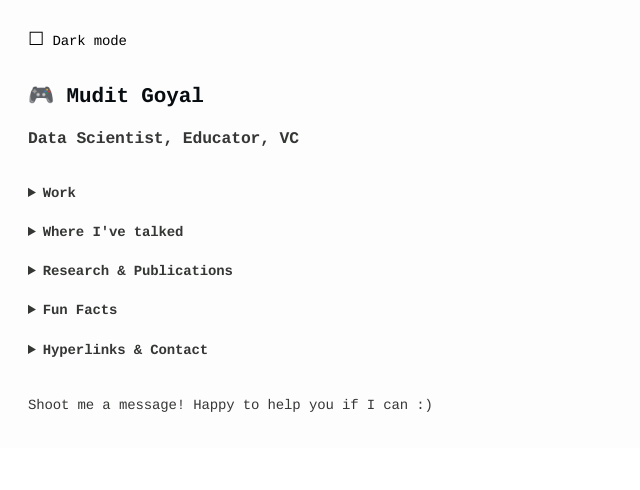
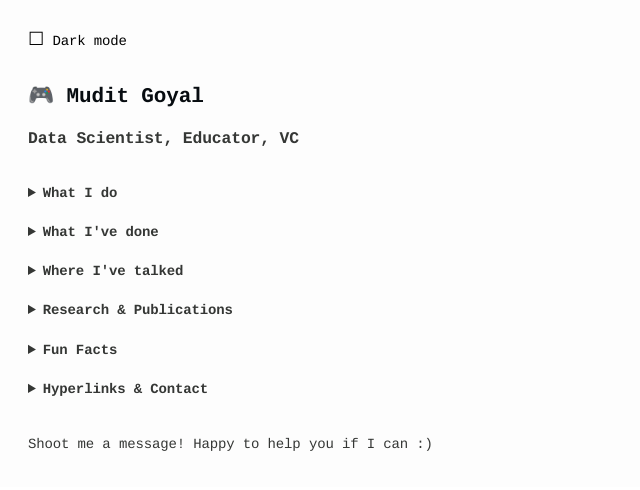
Before and after one commit to muditgoyal/muditgoyal.github.io, a Jekyll site: the page built from index.html, in a window 1280 px wide. Shown: the top 490 px of the page, without its empty margins (0-640 px from the left). Built offline with Jekyll 4.4.1, drawn with Linux system fonts in a browser that asks for light colours.

Commit message:
Changing layout

```diff
--- a/index.html
+++ b/index.html
@@ -3,7 +3,7 @@ layout: default
 ---
 
 <details>
-  <summary><h2 class="as-text">Work</h2></summary>
+  <summary><h2 class="as-text">What I do</h2></summary>
   <ul class="list list-items">
     <li>Feb 2020 - Present ~ Adjunct Instructor, Data at <mark><a href="https://bootcamp.berkeley.edu/data/">UC Berkeley</a></mark></li>
     <li>Jan 2020 - Present ~ Director of Data at <mark><a href="https://siliconvalleyinyourpocket.com/">SVIYP</a></mark></li>
@@ -12,6 +12,12 @@ layout: default
     <li>Aug 2019 - Present ~ Deal Scout at <mark><a href="http://sumeruventure.com/">Sumeru Ventures</a></mark</li>
     <li>May 2019 - Present ~ Alumni in Residence at <mark><a href="https://scet.berkeley.edu">Sutardja Center for Entrepreneurship &amp; Technology</a></mark></li>
     <li>March 2017 - Present ~ Startup Mentor, Advisor: I like to travel the world (5x) to teach & lead teams of students to mentor young entrepreneurs</li>
+  </ul>
+</details>
+
+<details>
+  <summary><h2 class="as-text">What I've done</h2></summary>
+  <ul class="list list-items">
     <li>March 2016 - May 2019 ~ Program Manager, Researcher, and Data Scientist at <mark><a href="https://scet.berkeley.edu">SCET</a></mark> </li>
     <li>Summer 2018 ~ Technology Summer Analyst at <mark><a href="https://www.blackrock.com">BlackRock</a></mark>  </li>
     <li>Aug 2016 - May 2018 ~ Course Instructor, Tutor, Teaching Assistant at <mark><a href="https://www.berkeley.edu">UC Berkeley</mark></a> (Data Science, Principles of Business, Tech Firm Leadership)</li>
```
